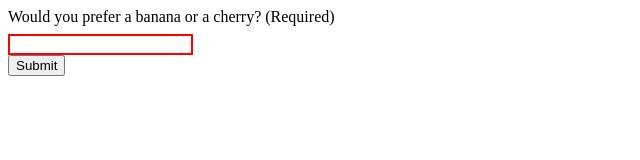
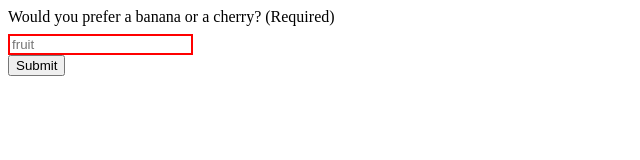
Before and after one commit to sul-devs/html-forms, a website: page form-validation.html in a window 1280 px wide. Shown: the full height of the page, 0-640 px from the left. Drawn offline with Linux system fonts and the light colour scheme.

Commit message:
Add placeholder to input.

```diff
--- a/form-validation.html
+++ b/form-validation.html
@@ -12,7 +12,7 @@
       <label for="choose"
         >Would you prefer a banana or a cherry? (Required)</label
       >
-      <input id="choose" name="i_like" required />
+      <input id="choose" name="i_like" required placeholder="fruit" />
       <button>Submit</button>
     </form>
   </body>
```
